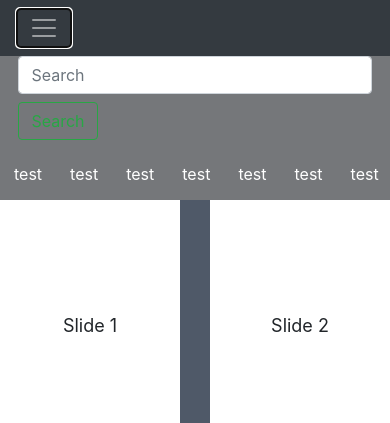
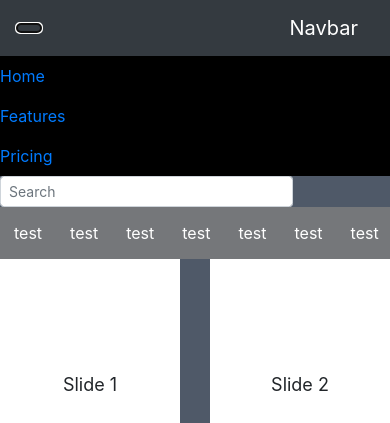
Before and after one commit to Killbats/teskite.github.io, a plain HTML site: page index.html in a window 390 px wide. Both pictures are taken after a click on the button 44 px from the left and 28 px from the top of the page. Shown: the top 423 px of the page. Drawn offline with nearby package versions, Linux system fonts and the light colour scheme.

Commit message:
Update index.html

```diff
--- a/index.html
+++ b/index.html
@@ -19,30 +19,36 @@
     <body>
 
       <nav class="navbar navbar-expand-lg navbar-dark bg-dark">
-          <button class="navbar-toggler" style="color:black type="button" data-toggle="collapse" data-target="#navbarTogglerDemo03" aria-controls="navbarTogglerDemo03" aria-expanded="false" aria-label="Toggle navigation">
+        <button class="navbar-toggler" type="button" data-toggle="collapse" data-target="#navbarNav"
             <span class="navbar-toggler-icon"></span>
           </button>
-        <div class="collapse navbar-collapse" id="navbarTogglerDemo01">
-    <a class="navbar-brand" href="#">Hidden brand</a>
-    <ul class="navbar-nav mr-auto mt-2 mt-lg-0">
-      <li class="nav-item active">
-        <a class="nav-link" href="#">Home <span class="sr-only">(current)</span></a>
+
+
+          <a class="navbar-brand brah"  href="#">Navbar</a>
+        </nav>
+
+<nav style="background-color:black;">
+  <div class="collapse navbar-collapse" id="navbarNav">
+    <ul class="navbar-nav">
+      <li class="nav-item ">
+        <a class="nav-link" href="#">Home </a>
       </li>
       <li class="nav-item">
-        <a class="nav-link" href="#">Link</a>
+        <a class="nav-link" href="#">Features</a>
       </li>
+      <li class="nav-item">
+        <a class="nav-link" href="#">Pricing</a>
     </ul>
   </div>
 </nav>
 
-        <nav class="bcgclr">
-            <ul class="nav justify-content-center">
-                <form class="form-inline">
-                    <input class="form-control mr-sm-2" type="search" placeholder="Search" aria-label="Search">
-                    <button class="btn btn-outline-success my-2 my-sm-0" type="submit">Search</button>
-                  </form>
-              </ul>
-        </nav>
+<nav>
+<form class="form-inline ">
+  <input class="form-control form-control-sm mr-3 w-75" type="text" placeholder="Search" aria-label="Search">
+  <i class="fas fa-search" aria-hidden="true"></i>
+</form>
+</nav>
+
 
   <div class="scrollm d-flex justify-content-between">
             <a href="#">test</a>
```
